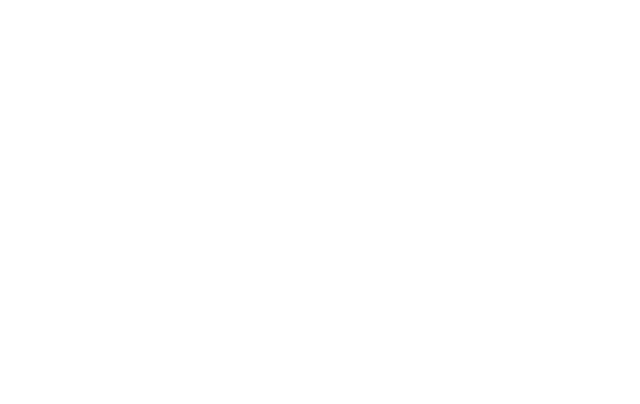
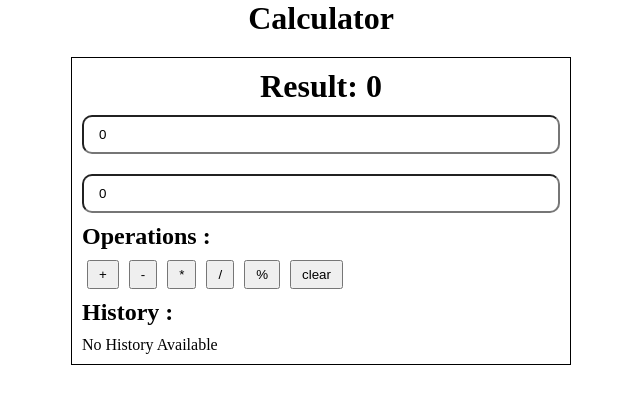
Before and after one commit to MiR-stack/react_practice, a React (Create React App) app: page /calculator in a window 1280 px wide. Before the commit this address had no page. Shown: the top 404 px of the page, without its empty margins (319-959 px from the left). Built offline with nearby package versions, Linux system fonts and the light colour scheme.

Commit message:
create calculator apps and add a dropdown menu

```diff
--- a/src/App.jsx
+++ b/src/App.jsx
@@ -5,6 +5,7 @@ import About from "./components/pages/about";
 import Portfolio from "./components/pages/portfolio";
 import Todo from "./components/pages/todo/todo";
 import DynamicForm from "./components/pages/dynamic_form/dynamic_form";
+import Calculator from "./components/pages/calculator/calculator";
 
 function App() {
   return (
@@ -15,6 +16,7 @@ function App() {
         <Route path="/portfolio" element={<Portfolio />} />
         <Route path="/todo" element={<Todo />} />
         <Route path="/dynamic_form" element={<DynamicForm />} />
+        <Route path="/calculator" element={<Calculator />} />
       </Routes>
     </Router>
   );
--- a/src/components/layout/pageLayout.jsx
+++ b/src/components/layout/pageLayout.jsx
@@ -14,24 +14,35 @@ function PageLayout({ children }) {
       page: "about",
     },
     {
+      page: "pages",
+      pages: [
+        {
+          path: "/todo",
+          page: "todo",
+        },
+        {
+          path: "/calculator",
+          page: "calculator",
+        },
+        {
           path: "/portfolio",
           page: "portfolio",
         },
         {
-      path:'/todo',
-      page:'todo'
+          path: "/form",
+          page: "dynamic form",
+        },
+      ],
     },
     {
-      path:'/dynamic_form',
-      page:'Form'
-    }
+      path: "/contact",
+      page: "contact us",
+    },
   ];
 
+  const dropdown = ["pages"];
 
-  const [minNav,setMinNav] = useState(false)
-
-
-
+  const [minNav, setMinNav] = useState(false);
 
   return (
     <>
@@ -40,30 +51,53 @@ function PageLayout({ children }) {
           <div className={classes.brand}>
             <h1>unicorn</h1>
           </div>
-          <div className={classes.menuIcon} onClick={()=>setMinNav(!minNav)}>
+          <div className={classes.menuIcon} onClick={() => setMinNav(!minNav)}>
             {" "}
             <i className="fa-solid fa-bars"></i>
           </div>
-          <ul className={`${classes.menus} ${minNav?classes.minNav_s:classes.minNav}`}>
+          <ul
+            className={`${classes.menus} ${
+              minNav ? classes.minNav_s : classes.minNav
+            }`}
+          >
             <li className={classes.menuTop}>
-              <Link to={"/"}>
+              <Link to={"/"}> unicorn</Link>
+              <div className={classes.close} onClick={() => setMinNav(false)}>
                 {" "}
-                unicorn
+                <i className="fa-solid fa-xmark"></i>
+              </div>
+            </li>
+            {menus.map((menu) => {
+              if (dropdown.includes(menu.page)) {
+                return (
+                  <li key={menu.page} className={classes.dropdownContainer}>
+                    {menu.page}
+                    <div className={classes.dropdownMenu}>
+                      {menu.pages.map((page) => (
+                        <div className={classes.dropdownItem}>
+                          <Link to={page.path} key={page.page}>
+                            {page.page}{" "}
                           </Link>
-              <div className={classes.close } onClick={()=>setMinNav(false)} > <i className="fa-solid fa-xmark"></i></div>
+                        </div>
+                      ))}
+                    </div>
                   </li>
-            {menus.map((menu) => (
+                );
+              } else {
+                return (
                   <li className={classes.li} key={menu.page}>
                     <Link className={classes.menu} to={menu.path}>
                       {menu.page}{" "}
                     </Link>
                   </li>
-            ))}
+                );
+              }
+            })}
           </ul>
         </div>
       </nav>
       <main>{children}</main>
-      <PopupBg  />
+      <PopupBg />
       <footer className={classes.footer}>
         <h2>this is footer</h2>
       </footer>
--- a/src/components/layout/pageLayout.module.css
+++ b/src/components/layout/pageLayout.module.css
@@ -34,6 +34,37 @@
   color: white;
   text-decoration: none;
   width: 100%;
+}
+.nav .container .menus .dropdownContainer {
+  position: relative;
+  top: 0;
+  padding: 10px 0;
+  cursor: pointer;
+}
+.nav .container .menus .dropdownContainer:hover .dropdownMenu {
+  display: block;
+}
+.nav .container .menus .dropdownContainer .dropdownMenu {
+  position: absolute;
+  top: 100%;
+  left: -50Px;
+  background-color: #1a1a1a;
+  display: none;
+  min-width: 200px;
+}
+.nav .container .menus .dropdownContainer .dropdownMenu .dropdownItem {
+  padding: 10px;
+}
+.nav .container .menus .dropdownContainer .dropdownMenu .dropdownItem a {
+  text-decoration: none;
+  color: white;
+  width: 100%;
+}
+.nav .container .menus .dropdownContainer .dropdownMenu .dropdownItem:hover {
+  background-color: black;
+}
+.nav .container .menus .dropdownContainer .dropdownMenu .dropdownItem:hover a {
+  text-decoration: underline;
 }
 
 .footer {
@@ -77,6 +108,7 @@
     text-decoration: none;
     text-transform: uppercase;
     color: white;
+    width: 100%;
   }
   .nav .container .menus .menuTop .close {
     cursor: pointer;
@@ -87,4 +119,13 @@
   .nav .container .menus .li:hover {
     background-color: black;
   }
+  .nav .container .menus .dropdownContainer {
+    position: unset;
+    padding: 10px 15px;
+  }
+  .nav .container .menus .dropdownContainer .dropdownMenu {
+    position: unset;
+    background-color: #222222;
+    border-radius: 10px;
+  }
 }/*# sourceMappingURL=pageLayout.module.css.map */
--- /dev/null
+++ b/src/components/pages/calculator/calculator.css
@@ -0,0 +1,33 @@
+.calculator {
+  width: 500px;
+  margin: 0 auto;
+  text-transform: capitalize;
+}
+.calculator h1 {
+  text-align: center;
+}
+.calculator .container {
+  border: 1px solid black;
+  margin: 20px 0;
+  padding: 10px;
+}
+.calculator .container .inputs {
+  display: block;
+}
+.calculator .container .inputs input {
+  width: 100%;
+  margin: 10px 0;
+  padding: 10px 15px;
+  border-radius: 10px;
+}
+.calculator .container .operations h2 {
+  margin-bottom: 10px;
+}
+.calculator .container .operations button {
+  padding: 5px 10px;
+  margin: 0 5px;
+  cursor: pointer;
+}
+.calculator .container .history h2 {
+  margin: 10px 0;
+}/*# sourceMappingURL=calculator.css.map */
--- /dev/null
+++ b/src/components/pages/calculator/calculator.jsx
@@ -0,0 +1,122 @@
+import { useState } from "react";
+import "./calculator.css";
+
+export default function Calculator() {
+  const defaultNumbers = {
+    a: 0,
+    b: 0,
+  };
+
+  const [numbers, setNumbers] = useState(defaultNumbers);
+  const [result, setResult] = useState(0);
+  const [history, setHistory] = useState([]);
+
+  function handleChange(e) {
+    setNumbers({ ...numbers, [e.target.name]: e.target.value });
+  }
+
+  const months = [
+    "January",
+    "February",
+    "March",
+    "April",
+    "May",
+    "June",
+    "July",
+    "August",
+    "September",
+    "October",
+    "November",
+    "December",
+  ];
+
+  function handleOperation(operator) {
+    if ((numbers.a || numbers.b) < 1) return;
+
+    const f = new Function(`return ${numbers.a} ${operator} ${numbers.b}`);
+
+    setResult(f(operator));
+
+    setHistory([
+      {
+        id: 41,
+        ...numbers,
+        result: f(operator),
+        operator,
+        timestamp: `${new Date().getDate()} ${
+          months[new Date().getMonth()]
+        } ${new Date().getFullYear()}`,
+      },
+      ...history,
+    ]);
+  }
+
+  function Restore(history) {
+    setNumbers({ a: history.a, b: history.b });
+    setResult(history.result);
+  }
+
+  const operations = ["+", "-", "*", "/", "%"];
+
+  function Button({ click, children }) {
+    return <button onClick={click}>{children} </button>;
+  }
+
+  return (
+    <div className="calculator">
+      <h1> calculator</h1>
+      <div className="container">
+        <h1>Result: {result}</h1>
+        <div className="inputs">
+          <input
+            type="number"
+            name="a"
+            value={numbers.a}
+            onChange={handleChange}
+          />
+          <input
+            type="number"
+            name="b"
+            value={numbers.b}
+            onChange={handleChange}
+          />
+        </div>
+        <div className="operations">
+          <h2>operations :</h2>
+          {operations.map((operation) => (
+            <Button key={operation} click={() => handleOperation(operation)}>
+              {operation}
+            </Button>
+          ))}
+         <Button click={() => {
+              setResult(0);
+              setNumbers(defaultNumbers);
+            }}
+          >clear</Button>
+        </div>
+        <div className="history">
+          <h2>history :</h2>
+          <ul>
+            {history.length < 1 ? <p>no history available</p> : null}
+            {history.map((item) => (
+              <li
+                key={item.id}
+                style={{
+                  listStyleType: "none",
+                  display: "flex",
+                  justifyContent: "space-around",
+                  margin: "10px 0",
+                }}
+              >
+                <p>date : {item.timestamp}</p>
+                <p>operations:{`${item.a} ${item.operator} ${item.b}`}</p>
+                <p> result :{item.result}</p>
+                <button onClick={() => Restore(item)}> restore</button>
+              </li>
+            ))}
+          </ul>
+        </div>
+      </div>
+    </div>
+  );
+}
--- /dev/null
+++ b/src/components/pages/calculator/calculator.scss
@@ -0,0 +1,38 @@
+.calculator{
+    width: 500px;
+    margin: 0 auto;
+    text-transform: capitalize;
+    h1{
+        text-align: center;
+    }
+    .container{
+        border:1px solid black;
+        margin: 20px 0 ;
+        padding: 10px;
+        .inputs{
+            display: block;
+            input{
+                width:100%;
+                margin: 10px 0;
+                padding: 10px 15px;
+                border-radius:10px;
+            }
+        }
+        .operations{
+            h2{
+                margin-bottom: 10px;
+
+            }
+            button{
+                padding:5px 10px;
+                margin: 0 5px;
+                cursor: pointer;
+            }
+        }
+        .history{
+            h2{
+                margin: 10px 0;
+            }
+        }
+    }
+}
```
Also changed, not shown: src/components/layout/pageLayout.module.scss (+55 -11 lines), src/components/pages/calculator/sdf.js (added), 2 other files (tests, documents, lock files or other folders). Lines whose indentation alone changed are shown as unchanged.
